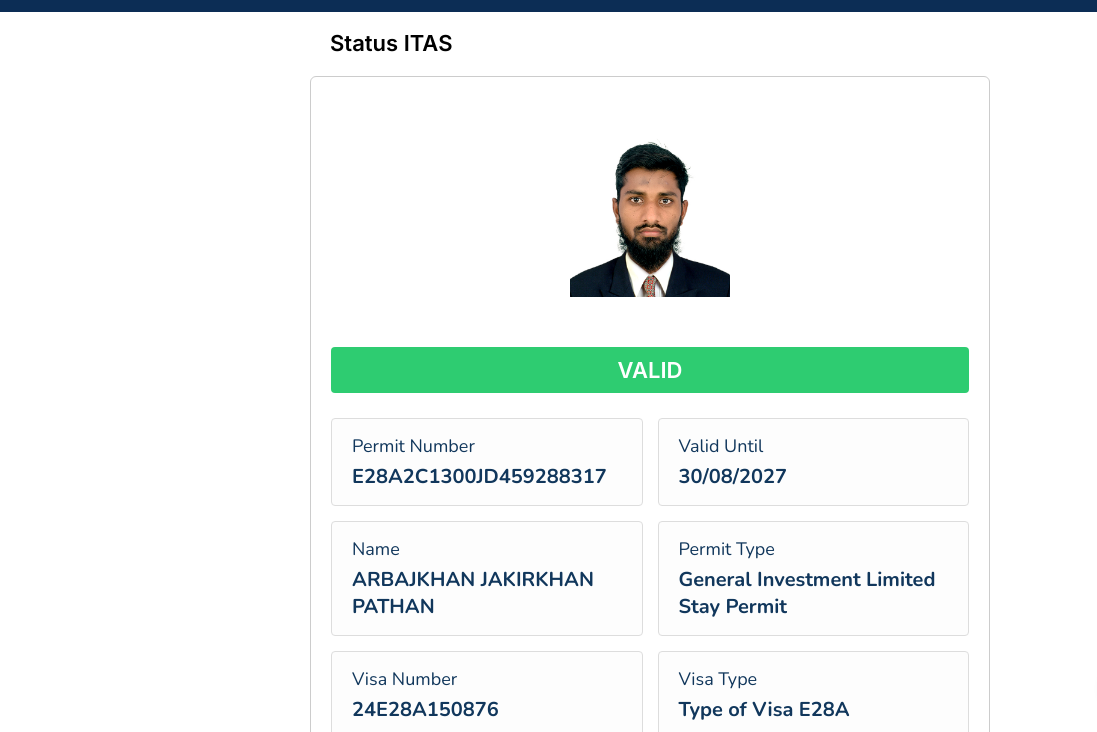
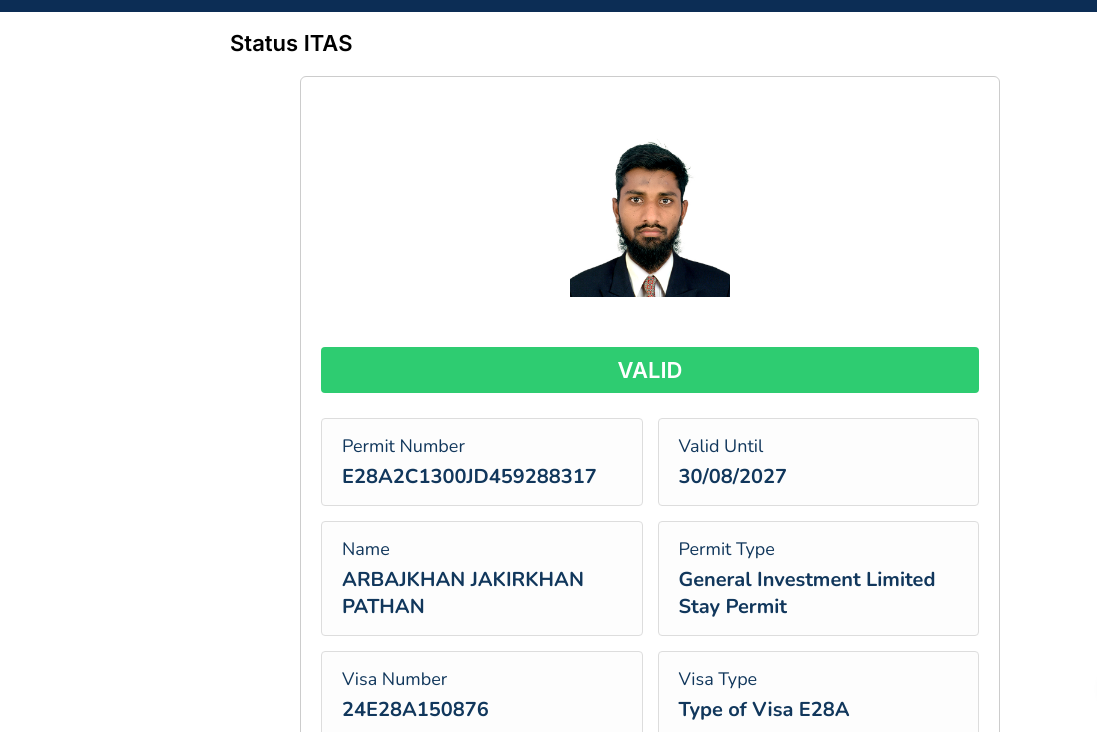
Before and after one commit to Abdur-Rahman-Palash/evisa.imigrasi.g.o.i.d, a plain HTML site: page index.html in a window 1280 px wide. Shown: the part 68-800 px from the top of the page, 0-1097 px from the left. Drawn offline with nearby package versions, Linux system fonts and the light colour scheme.

Commit message:
Update index.html

```diff
--- a/index.html
+++ b/index.html
@@ -86,7 +86,7 @@
   margin-bottom: 20px;
   margin-left: auto;
   margin-right: auto;
-  max-width: 700px;   /* 👈 same as .status-box */
+  max-width: 900px;   /* 👈 same as .status-box */
   padding-left: 20px; /* 👈 same as .status-box padding */
 
     }
```
